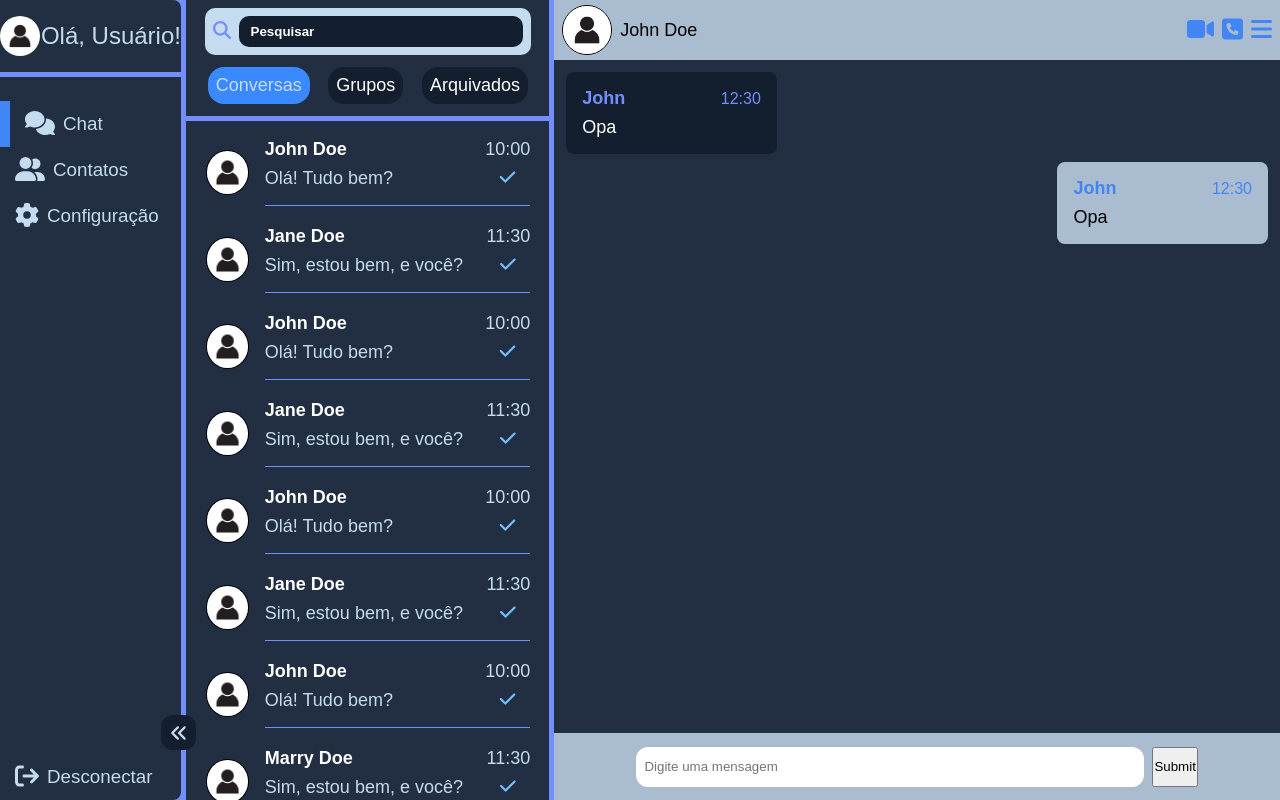
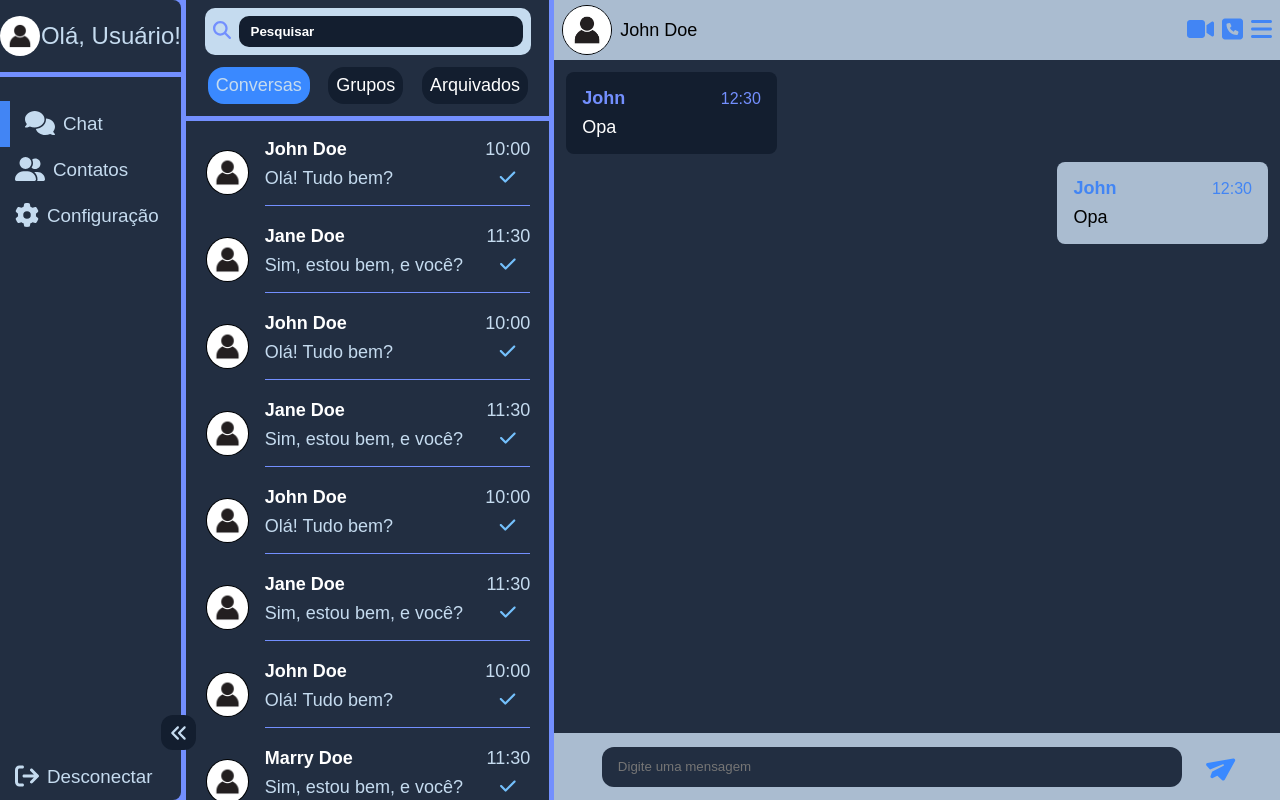
Before and after one commit to AdrielKlem/chatroom, a React (Vite) app: page / in a window 1280 px wide. Built offline with nearby package versions, Linux system fonts and the light colour scheme.

Commit message:
update inputtext

```diff
--- a/src/pages/Home/index.tsx
+++ b/src/pages/Home/index.tsx
@@ -1,5 +1,5 @@
 import { FontAwesomeIcon } from '@fortawesome/react-fontawesome'
-import { faComments, faUserGroup, faGear, faArrowRightFromBracket, faAnglesLeft, faSquarePhone, faVideo, faBars } from '@fortawesome/free-solid-svg-icons'
+import { faComments, faUserGroup, faGear, faArrowRightFromBracket, faAnglesLeft, faSquarePhone, faVideo, faBars, faPaperPlane } from '@fortawesome/free-solid-svg-icons'
 
 import { Container, Display, Menu, HeaderMenu, UserAvatar, CloseMenu, Inbox, FilterChat, FilterChatList, ChatList, Chatting, HeaderChat, UserStatus, UserAction, MainChat, FooterChat, InputText, SubmitChat, Logout } from "./styles"
 import { ButtonNav } from "../../components/ButtonNav"
@@ -26,6 +26,10 @@ function IconVideo() {
 
 function IconConfigChat() {
     return <FontAwesomeIcon icon={faBars} />
+}
+
+function IconSendMessagem() {
+    return <FontAwesomeIcon icon={faPaperPlane} />
 }
 
 export function Home() {
@@ -180,9 +184,9 @@ export function Home() {
                                 type="text"
                                 placeholder='Digite uma mensagem'
                                 />
-                            <SubmitChat
-                                type="submit"
-                                />
+                            <SubmitChat>
+                                <IconSendMessagem />
+                            </SubmitChat>
                         </form>
                     </FooterChat>
                 </Chatting>
--- a/src/pages/Home/styles.ts
+++ b/src/pages/Home/styles.ts
@@ -210,7 +210,7 @@ export const FooterChat = styled.footer`
         display: flex;
         justify-content: center;
         align-items: center;
-        gap: .8rem;
+        gap: 2.4rem;
 
         width: 100%;
 
@@ -221,12 +221,21 @@ export const FooterChat = styled.footer`
 `
 
 export const InputText = styled.input`
+    background-color: ${({ theme }) => theme.colors.thirdBackground};
     border: 0;
     border-radius: 1.2rem;
-    width: 70%;
-    padding-left: .8rem;
+    color: ${({ theme }) => theme.colors.textColorPrincipal};
+    width: 80%;
+    padding-left: 1.6rem;
 `
 
-export const SubmitChat = styled.input`
+export const SubmitChat = styled.button`
+    background: none;
+    border: 0;
 
+    > svg {
+        color: ${({ theme }) => theme.colors.actionColor};
+        font-size: 2.6rem;
+        transform: rotate(20deg);
+    }
 `
```
